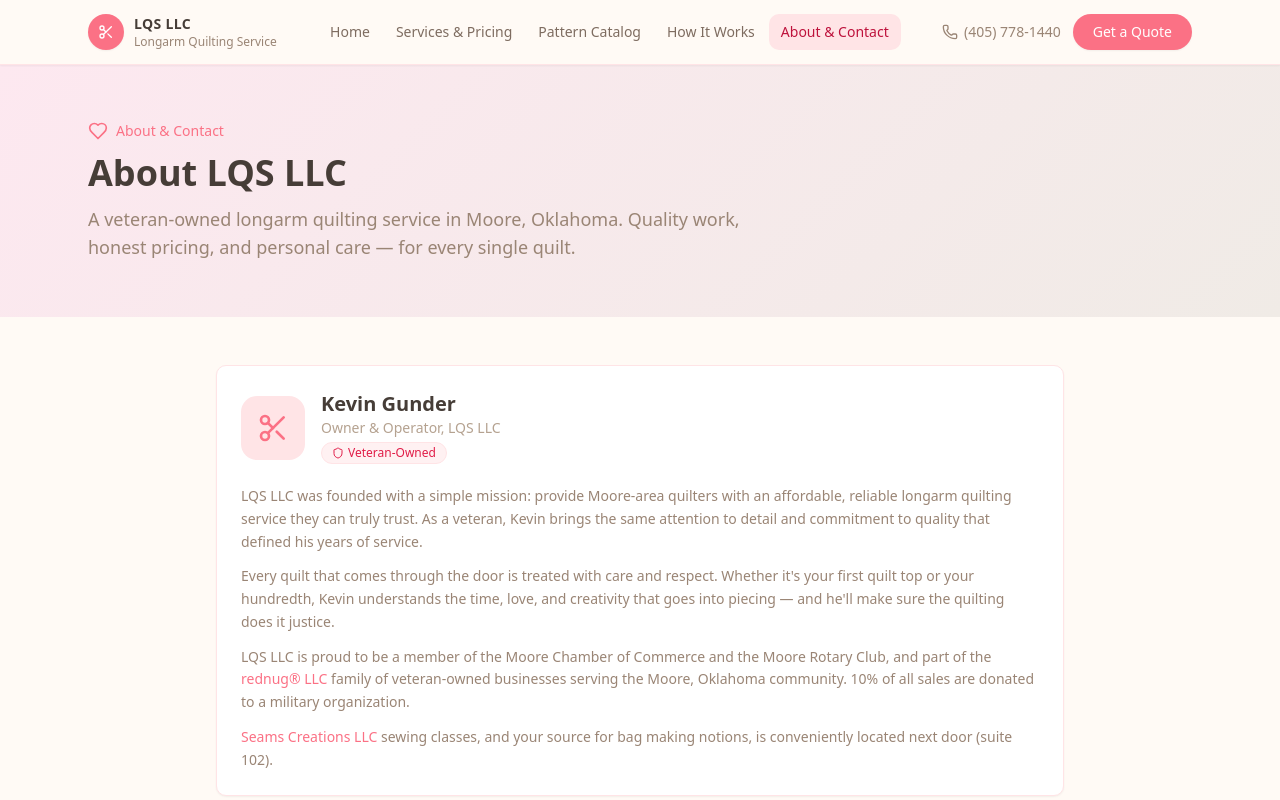
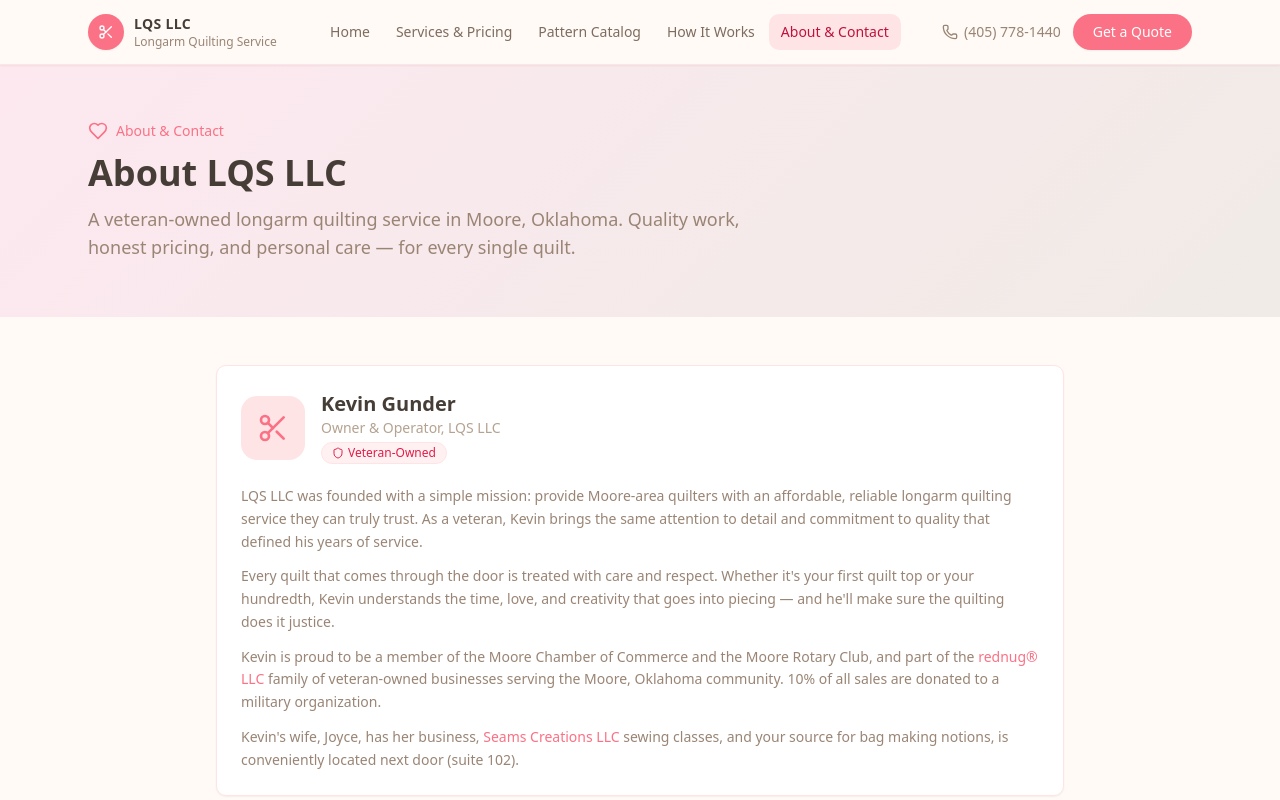
Before and after one commit to rednug405/lqs-website, a Next.js app: page /about in a window 1280 px wide. Shown: the top 800 px of the page. Built offline with nearby package versions, Linux system fonts and the light colour scheme.

Commit message:
Update page.tsx

```diff
--- a/app/about/page.tsx
+++ b/app/about/page.tsx
@@ -55,12 +55,12 @@
                     creativity that goes into piecing — and he&apos;ll make sure the quilting does it justice.
                   </p>
                   <p>
-                    LQS LLC is proud to be a member of the Moore Chamber of Commerce and the Moore Rotary Club,
+                    Kevin is proud to be a member of the Moore Chamber of Commerce and the Moore Rotary Club,
                     and part of the <a href="https://www.rednug.llc/" className="text-rose-400 hover:underline">rednug® LLC</a> family of veteran-owned businesses serving the Moore, Oklahoma community.
                     10% of all sales are donated to a military organization.
                   </p>
                   <p>
-                  <a href="https://www.seamscreations.com/" className="text-rose-400 hover:underline">Seams Creations LLC</a> sewing classes, and your source for bag making notions, is conveniently located next door (suite 102).</p>
+                  Kevin's wife, Joyce, has her business, <a href="https://www.seamscreations.com/" className="text-rose-400 hover:underline">Seams Creations LLC</a> sewing classes, and your source for bag making notions, is conveniently located next door (suite 102).</p>
                 </div>
               </CardContent>
             </Card>
```
